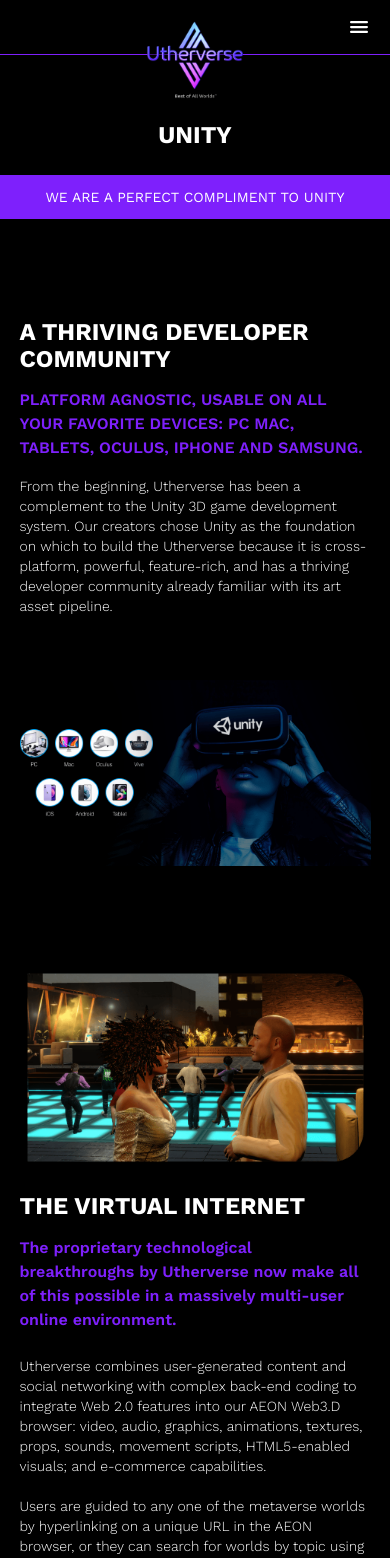
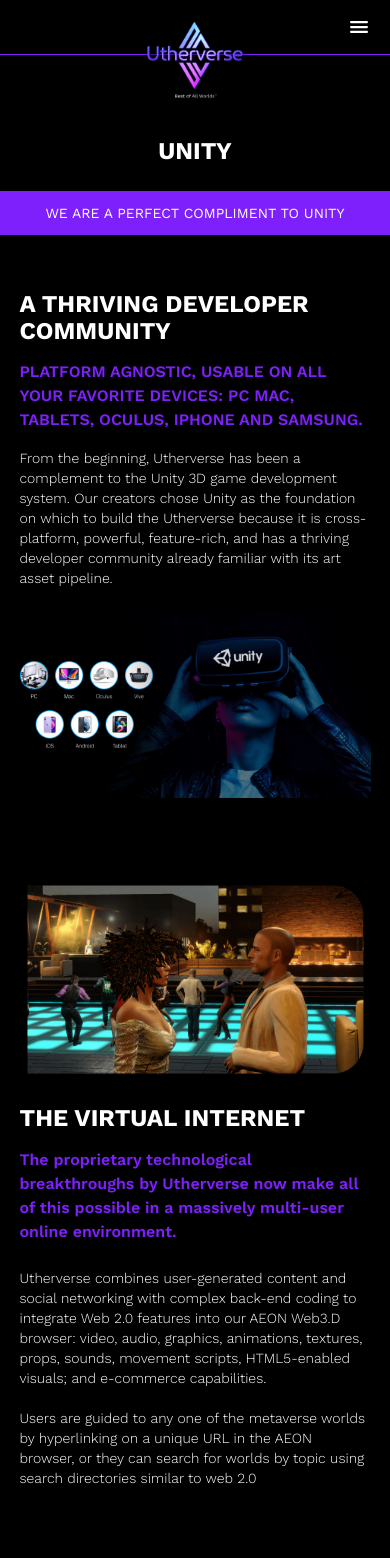
Before and after one commit to abdullahmehboob20s/Verse-Web, a Next.js app: page /unity in a window 390 px wide. Shown: the top 1558 px of the page. Built offline with nearby package versions, Linux system fonts and the light colour scheme.

Commit message:
page ready for mobile

```diff
--- a/pages/unity.js
+++ b/pages/unity.js
@@ -13,18 +13,18 @@
         <title>Utherverse - Build Your Metaverse</title>
       </Head>
 
-      <div className="mb-16">
+      <div className="mb-20 lg:mb-16">
         <Navbar />
       </div>
 
-      <div className="mb-100px">
+      <div className="mb-14 lg:mb-100px">
         <TitleWithBar
           title="UNITY"
           subtitle="WE ARE A PERFECT COMPLIMENT TO UNITY"
         />
       </div>
 
-      <div className="mb-100px">
+      <div className="mb-20 lg:mb-100px">
         <TwoColumnsSection
           reverse={true}
           img="images/unity-vr.png"
@@ -40,7 +40,7 @@
               Tablets, Oculus, iPhone and Samsung.
             </h4>
 
-            <p className="fs-16px text-white mb-10 font-light">
+            <p className="fs-16px text-white font-light">
               From the beginning, Utherverse has been a complement to the Unity
               3D game development system. Our creators chose Unity as the
               foundation on which to build the Utherverse because it is
@@ -51,7 +51,7 @@
         </TwoColumnsSection>
       </div>
 
-      <div className="mb-100px">
+      <div className="mb-20 lg:mb-100px">
         <TwoColumnsSection img="images/uinty-img-1.png">
           <div>
             <h1 className="fs-56px text-white uppercase font-bold mb-4 leading-[1.1]">
@@ -80,7 +80,7 @@
         </TwoColumnsSection>
       </div>
 
-      <div className="mb-100px">
+      <div className="mb-20 lg:mb-100px">
         <TwoColumnsSection img="images/unity-img-2.png" reverse={true}>
           <div>
             <h1 className="fs-56px text-white uppercase font-bold mb-4 leading-[1.1]">
@@ -102,7 +102,8 @@
           </div>
         </TwoColumnsSection>
       </div>
-      <div className="mb-100px">
+
+      <div className="mb-20 lg:mb-100px">
         <TwoColumnsSection img="images/unity-img-3.png">
           <div>
             <h1 className="fs-56px text-white uppercase font-bold mb-4 leading-[1.1]">
@@ -129,7 +130,8 @@
           </div>
         </TwoColumnsSection>
       </div>
-      <div className="mb-100px">
+
+      <div className="mb-20 lg:mb-100px">
         <div className="container-2">
           <ContactUs showImageBanner={false} />
         </div>
```
